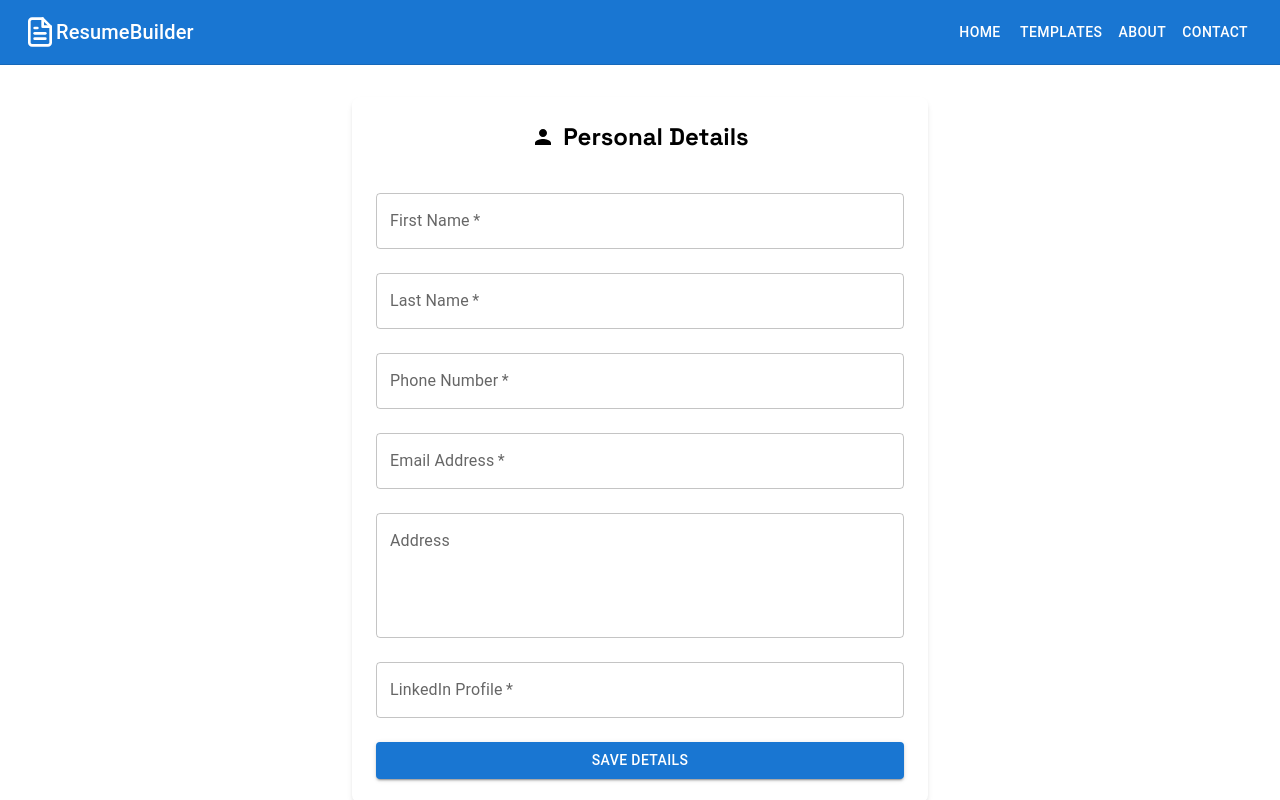
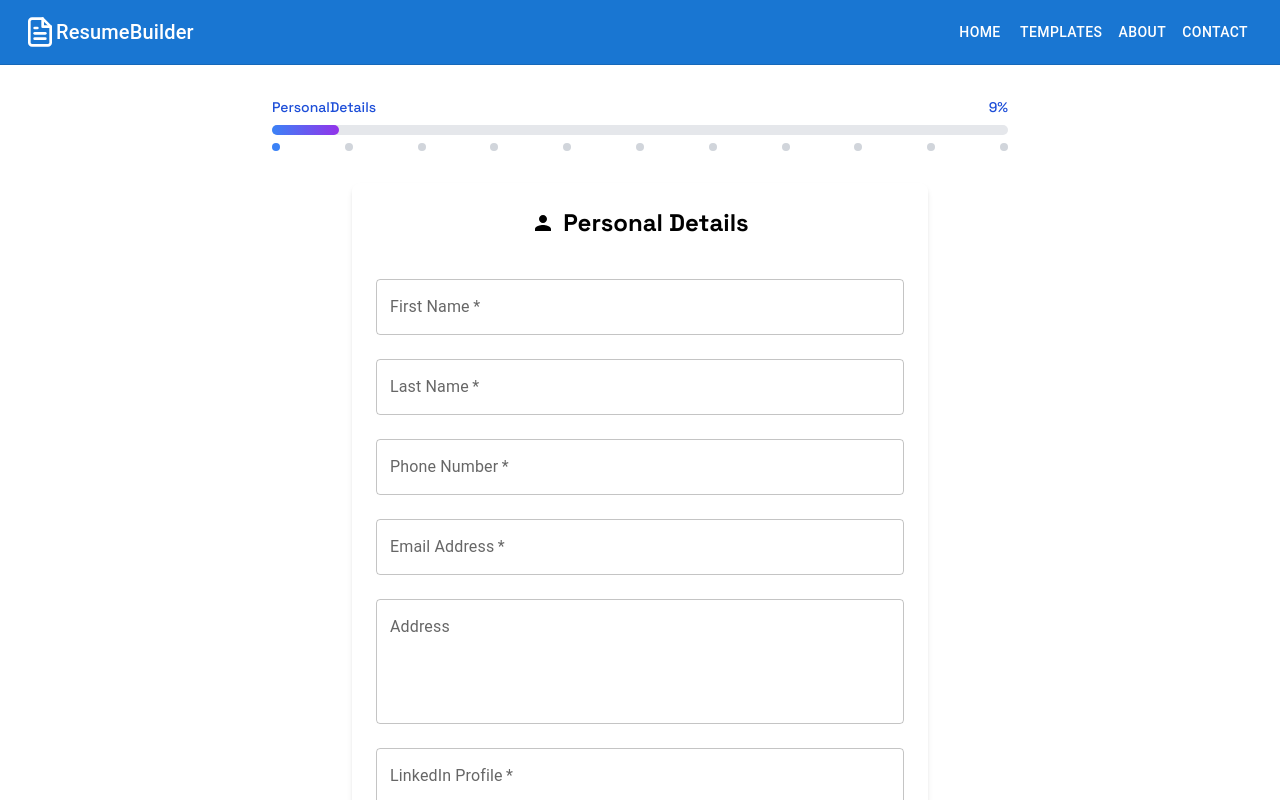
Before and after one commit to vishrut03/Resume-Builder, a React (Vite) app in the folder frontend/: page / in a window 1280 px wide. Both pictures are taken after a click on the button "Create Resume". Shown: the top 800 px of the page. Built offline with nearby package versions, Linux system fonts and the light colour scheme.

Commit message:
progressBar added

```diff
--- /dev/null
+++ b/frontend/src/components/ProgressBar.jsx
@@ -0,0 +1,45 @@
+import React from "react"
+
+const steps = [
+  "PersonalDetails",
+  "BriefDescription",
+  "WorkExperience",
+  "Education",
+  "Projects",
+  "Skills",
+  "Achievements",
+  "Certificates",
+  "CodingProfiles",
+  "CustomSection",
+  "ExtraCurricularActivities",
+]
+
+const ProgressBar = ({ step }) => {
+  const currentIndex = steps.indexOf(step)
+  const progress = ((currentIndex + 1) / steps.length) * 100
+
+  return (
+    <div className="w-full max-w-3xl mx-auto mb-8 px-4">
+      <div className="flex justify-between mb-2">
+        <span className="text-sm font-medium text-blue-700 dark:text-blue-500">{step}</span>
+        <span className="text-sm font-medium text-blue-700 dark:text-blue-500">{progress.toFixed(0)}%</span>
+      </div>
+      <div className="w-full bg-gray-200 rounded-full h-2.5 dark:bg-gray-700">
+        <div
+          className="bg-gradient-to-r from-blue-500 to-purple-600 h-2.5 rounded-full transition-all duration-500 ease-out"
+          style={{ width: `${progress}%` }}
+        ></div>
+      </div>
+      <div className="flex justify-between mt-2">
+        {steps.map((stepName, index) => (
+          <div
+            key={stepName}
+            className={`w-2 h-2 rounded-full ${index <= currentIndex ? "bg-blue-500" : "bg-gray-300"}`}
+          />
+        ))}
+      </div>
+    </div>
+  )
+}
+
+export default ProgressBar
--- a/frontend/src/pages/Main/Achievements.jsx
+++ b/frontend/src/pages/Main/Achievements.jsx
@@ -9,6 +9,7 @@ import EmojiEventsIcon from "@mui/icons-material/EmojiEvents"
 import Certificates from "./Certificates"
 import Skills from "./Skills"
 import Review from "./Review"
+import ProgressBar from "../../components/progressBar"
 
 export default function Achievements({ fromReview }) {
   const [currentAchievement, setCurrentAchievement] = useState("")
@@ -54,6 +55,7 @@ export default function Achievements({ fromReview }) {
   }
   return (
     <>
+      <ProgressBar step="Achievements"/>
       <Box className="mt-8 mb-8 max-w-4xl mx-auto">
         <EmojiEventsIcon />
         <h1 className="text-2xl font-bold text-center mb-4">Achievements</h1>
--- a/frontend/src/pages/Main/BriefDescription.jsx
+++ b/frontend/src/pages/Main/BriefDescription.jsx
@@ -7,7 +7,8 @@ import ToastTheme from "../../utils/ToastTheme"
 import DescriptionIcon from "@mui/icons-material/Description"
 import PersonalDetails from "./PersonalDetails"
 import WorkExperience from "./WorkExperience/WorkExperience"
-import Review from "./Review" // Import the Review component
+import Review from "./Review"
+import ProgressBar from "../../components/ProgressBar"
 
 export default function BriefDescription({ fromReview }) {
   const briefDescription = useResumeStore((state) => state.resume.briefDescription)
@@ -61,6 +62,7 @@ export default function BriefDescription({ fromReview }) {
 
   return (
     <div className="flex flex-col items-center mt-8 mb-8">
+      <ProgressBar step="BriefDescription" />
       <Box className="max-w-xl w-full p-6 space-y-6 bg-white rounded-lg shadow-md mb-6">
         <div className="flex justify-center items-center mb-4">
           <DescriptionIcon className="mr-2" />
--- a/frontend/src/pages/Main/Certificates.jsx
+++ b/frontend/src/pages/Main/Certificates.jsx
@@ -9,6 +9,7 @@ import CardMembershipIcon from "@mui/icons-material/CardMembership"
 import Achievements from "./Achievements"
 import CodingProfiles from "./CodingProfiles"
 import Review from "./Review"
+import ProgressBar from "../../components/progressBar"
 
 export default function Certificates({ fromReview }) {
   const [currentCertificate, setCurrentCertificate] = useState({
@@ -84,6 +85,7 @@ export default function Certificates({ fromReview }) {
   }
   return (
     <>
+      <ProgressBar step="Certificates" />
       <Box className="max-w-xl mx-auto p-4 space-y-6 bg-white rounded-lg shadow-md mt-8">
         <CardMembershipIcon />
         <h1 className="text-2xl font-bold text-center mb-4">Certificates</h1>
--- a/frontend/src/pages/Main/CodingProfiles.jsx
+++ b/frontend/src/pages/Main/CodingProfiles.jsx
@@ -9,6 +9,7 @@ import ComputerIcon from "@mui/icons-material/Computer"
 import Certificates from "./Certificates"
 import Custom from "./Custom"
 import Review from "./Review"
+import ProgressBar from "../../components/progressBar"
 
 export default function CodingProfiles({ fromReview }) {
   const [currentProfile, setCurrentProfile] = useState({
@@ -69,6 +70,7 @@ export default function CodingProfiles({ fromReview }) {
   }
   return (
     <>
+      <ProgressBar step="CodingProfiles"/>
       <Box className="max-w-xl mx-auto p-4 space-y-6 bg-white rounded-lg shadow-md mt-8 mb-8">
         <ComputerIcon />
         <h1 className="text-2xl font-bold text-center mb-4">Coding Profiles</h1>
--- a/frontend/src/pages/Main/Custom.jsx
+++ b/frontend/src/pages/Main/Custom.jsx
@@ -7,7 +7,8 @@ import ToastTheme from "../../utils/ToastTheme"
 import CategoryIcon from "@mui/icons-material/Category"
 import CodingProfiles from "./CodingProfiles"
 import ExtraCurricular from "./ExtraCurricular"
-import Review from "./Review" // Import the Review component
+import Review from "./Review"
+import ProgressBar from "../../components/progressBar"
 
 const Custom = ({ fromReview }) => {
   const customDetails = useResumeStore((state) => state.resume.customDetails)
@@ -69,6 +70,7 @@ const Custom = ({ fromReview }) => {
   }
   return (
     <>
+      <ProgressBar step="CustomSection" />
       <Box className="max-w-xl mx-auto p-4 space-y-6 bg-white rounded-lg shadow-md">
         <CategoryIcon />
         <h1 className="text-2xl font-bold text-center mb-4">Custom Section</h1>
--- a/frontend/src/pages/Main/Education/Education.jsx
+++ b/frontend/src/pages/Main/Education/Education.jsx
@@ -10,6 +10,7 @@ import SchoolIcon from "@mui/icons-material/School"
 import WorkExperience from "../WorkExperience/WorkExperience"
 import Projects from "../Project/Projects"
 import Review from "../Review"
+import ProgressBar from "../../../components/ProgressBar"
 
 export default function Education({ fromReview }) {
   const education = useResumeStore((state) => state.resume.education)
@@ -110,6 +111,7 @@ export default function Education({ fromReview }) {
 
   return (
     <>
+      <ProgressBar step="Education" />
       <Box className="max-w-xl mx-auto p-4 space-y-6 bg-white rounded-lg shadow-md mt-8">
         <SchoolIcon />
         <Typography variant="h5" sx={{ fontWeight: 600, marginBottom: 2, textAlign: "center" }}>
--- a/frontend/src/pages/Main/ExtraCurricular.jsx
+++ b/frontend/src/pages/Main/ExtraCurricular.jsx
@@ -8,6 +8,7 @@ import ToastTheme from "../../utils/ToastTheme"
 import SportsEsportsIcon from "@mui/icons-material/SportsEsports"
 import Custom from "./Custom"
 import Review from "./Review"
+import ProgressBar from "../../components/progressBar"
 
 export default function ExtraCurricular({ fromReview }) {
   const [currentActivity, setCurrentActivity] = useState({
@@ -62,6 +63,7 @@ export default function ExtraCurricular({ fromReview }) {
   }
   return (
     <>
+      <ProgressBar step="ExtraCurricularActivities" />
       <Box className="max-w-xl mx-auto p-4 space-y-6 bg-white rounded-lg shadow-md mt-8">
         <SportsEsportsIcon />
         <h1 className="text-2xl font-bold text-center mb-4">Extra-Curricular Activities</h1>
--- a/frontend/src/pages/Main/PersonalDetails.jsx
+++ b/frontend/src/pages/Main/PersonalDetails.jsx
@@ -9,6 +9,7 @@ import PersonIcon from "@mui/icons-material/Person"
 import BriefDescription from "./BriefDescription"
 import Review from "./Review"
 import Home from "./Home"
+import ProgressBar from "../../components/ProgressBar"
 
 export default function PersonalDetails({ fromReview }) {
   const personalDetails = useResumeStore((state) => state.resume.personalDetails)
@@ -76,6 +77,7 @@ export default function PersonalDetails({ fromReview }) {
   }
   return (
     <div className="flex flex-col items-center mt-8 mb-8">
+      <ProgressBar step="PersonalDetails" />
       <Box className="max-w-xl w-full p-6 space-y-6 bg-white rounded-lg shadow-md mb-6">
         <div className="flex justify-center items-center mb-4">
           <PersonIcon className="mr-2" />
--- a/frontend/src/pages/Main/Project/Projects.jsx
+++ b/frontend/src/pages/Main/Project/Projects.jsx
@@ -10,6 +10,7 @@ import CodeIcon from "@mui/icons-material/Code"
 import Education from "../Education/Education"
 import Skills from "../Skills"
 import Review from "../Review"
+import ProgressBar from "../../../components/ProgressBar"
 
 export default function Projects({ fromReview }) {
   const projectsStore = useResumeStore((state) => state.resume.projects)
@@ -78,6 +79,7 @@ export default function Projects({ fromReview }) {
 
   return (
     <>
+      <ProgressBar step="Projects" />
       <Box className="max-w-xl mx-auto p-4 space-y-6 bg-white rounded-lg shadow-md mt-8">
         <CodeIcon />
         <h1 className="text-2xl font-bold text-center mb-4">Projects</h1>
--- a/frontend/src/pages/Main/Skills.jsx
+++ b/frontend/src/pages/Main/Skills.jsx
@@ -9,6 +9,7 @@ import BuildIcon from "@mui/icons-material/Build"
 import Projects from "./Project/Projects"
 import Achievements from "./Achievements"
 import Review from "./Review"
+import ProgressBar from "../../components/progressBar"
 
 export default function Skills({ fromReview }) {
   const [currentSkill, setCurrentSkill] = useState("")
@@ -57,6 +58,7 @@ export default function Skills({ fromReview }) {
   }
   return (
     <>
+      <ProgressBar step="Skills"/>
       <Box className="mt-8 mb-8 max-w-4xl mx-auto">
         <BuildIcon />
         <h1 className="text-2xl font-bold text-center mb-4">Skills</h1>
--- a/frontend/src/pages/Main/WorkExperience/WorkExperience.jsx
+++ b/frontend/src/pages/Main/WorkExperience/WorkExperience.jsx
@@ -10,6 +10,8 @@ import WorkIcon from "@mui/icons-material/Work"
 import BriefDescription from "../BriefDescription"
 import Education from "../Education/Education"
 import Review from "../Review"
+import ProgressBar from "../../../components/ProgressBar"
+
 
 export default function WorkExperience({ fromReview }) {
   const workExperience = useResumeStore((state) => state.resume.workExperience)
@@ -106,6 +108,7 @@ export default function WorkExperience({ fromReview }) {
 
   return (
     <>
+      <ProgressBar step="WorkExperience" />
       <Box className="max-w-xl mx-auto p-4 space-y-6 bg-white rounded-lg shadow-md mt-8 mb-8">
         <WorkIcon />
         <Typography variant="h5" sx={{ fontWeight: 600, marginBottom: 2, textAlign: "center" }}>
```
